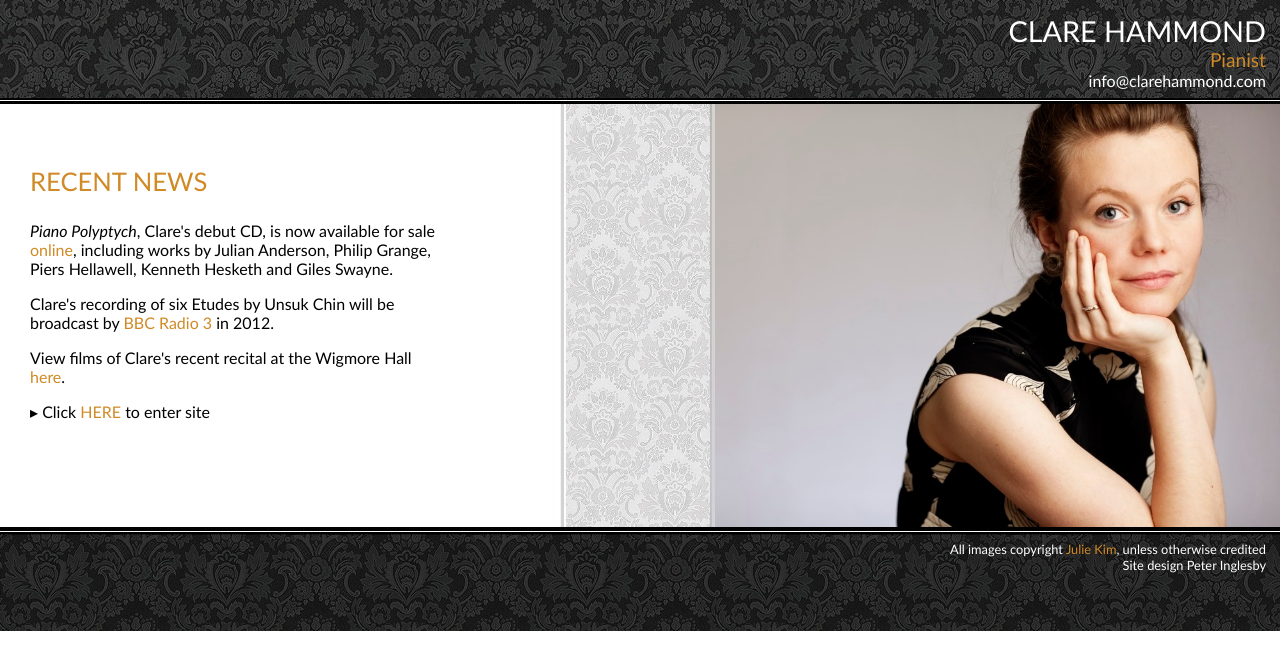
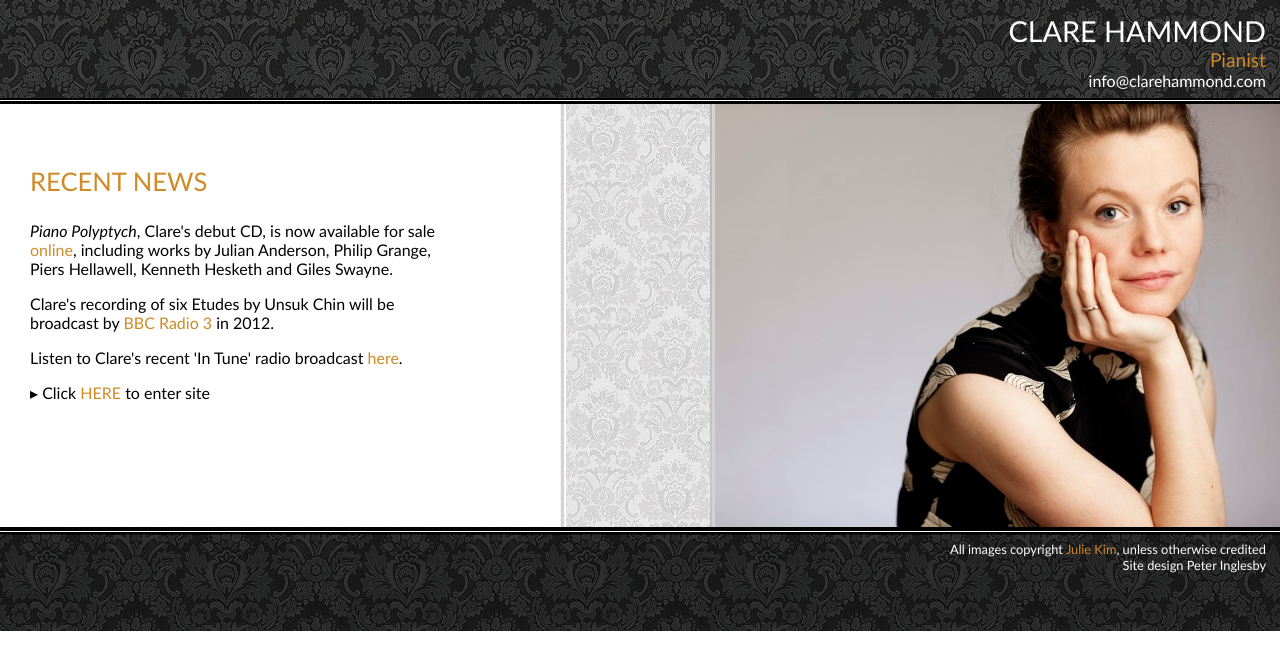
Before and after one commit to hammonc/clarehammond.com, a Jekyll site: the page built from index.html, in a window 1280 px wide. Shown: the top 670 px of the page. Built offline with Jekyll 4.4.1, drawn with Linux system fonts in a browser that asks for light colours.

Commit message:
index and in tune alterations

```diff
--- a/in-tune.html
+++ b/in-tune.html
@@ -17,4 +17,5 @@ layout: recording-popout
       <param name="wmode" value="transparent">
   </object></p>
   <p>Kenneth Hesketh - 'Auge' from <em>Horae</em></p>
+  <p><em>With the permission of <a href="http://www.bbc.co.uk/radio3/" target="_blank">BBC Radio 3</a>.</em></p>
 </div>
--- a/index.html
+++ b/index.html
@@ -9,7 +9,7 @@ layout: with-header-and-footer
   <h3 class="page-heading">RECENT NEWS</h3>
 <p><em>Piano Polyptych</em>, Clare's debut CD, is now available for sale <a href="http://www.primafacie.ascrecords.com/index.html" target="_blank">online</a>, including works by Julian Anderson, Philip Grange, Piers Hellawell, Kenneth Hesketh and Giles Swayne.</p>
   <p>Clare's recording of six Etudes by Unsuk Chin will be broadcast by <a href="http://www.bbc.co.uk/radio3/" target="_blank">BBC Radio 3</a> in 2012.</p>
-  <p>View films of Clare's recent recital at the Wigmore Hall <a href="http://www.clarehammond.com/recordings.html" target="_blank">here</a>.</p>
+  <p>Listen to Clare's recent 'In Tune' radio broadcast <a href="http://www.clarehammond.com/in-tune.html" target="_blank">here</a>.</p>
 
 
 
```
